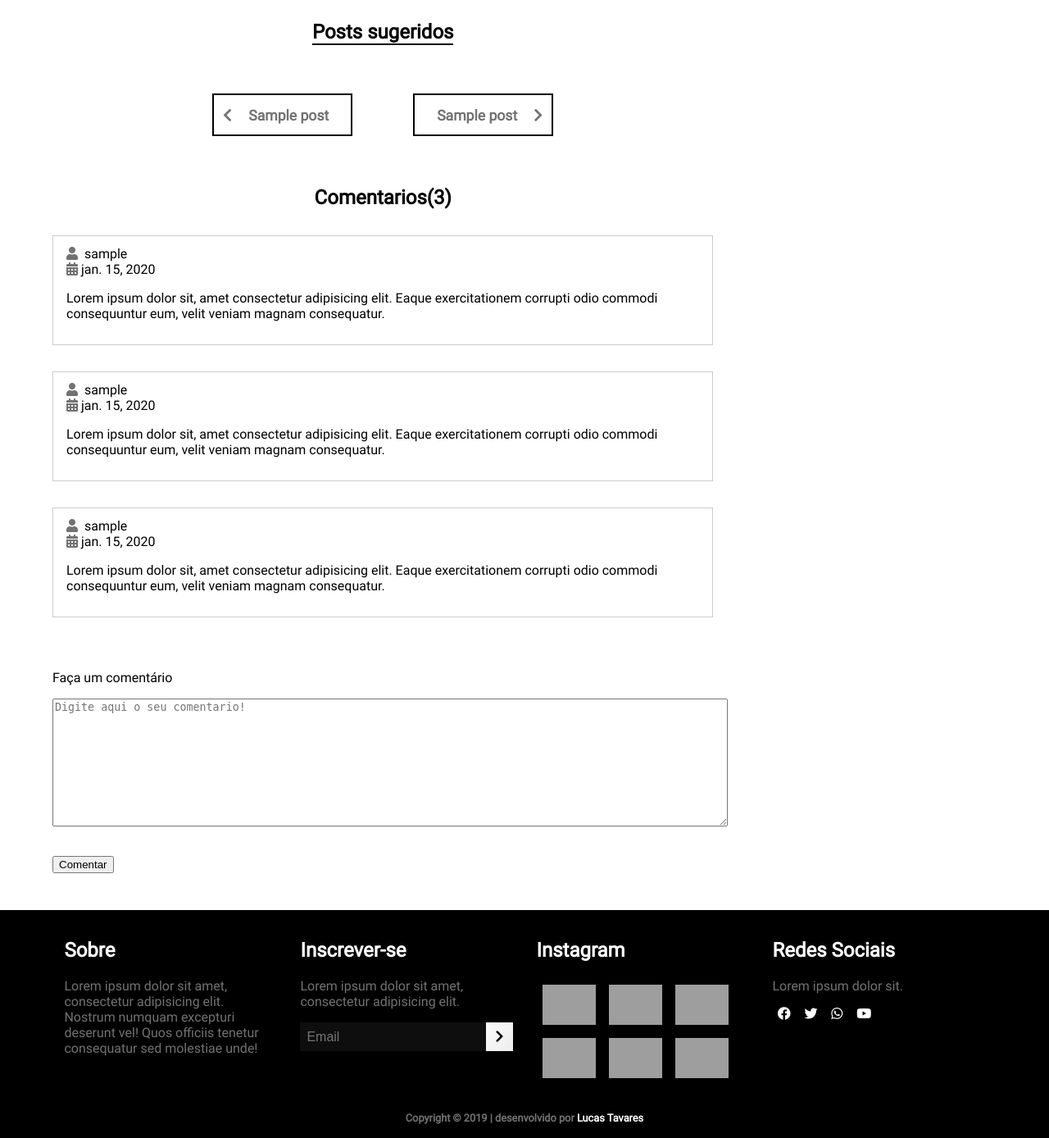
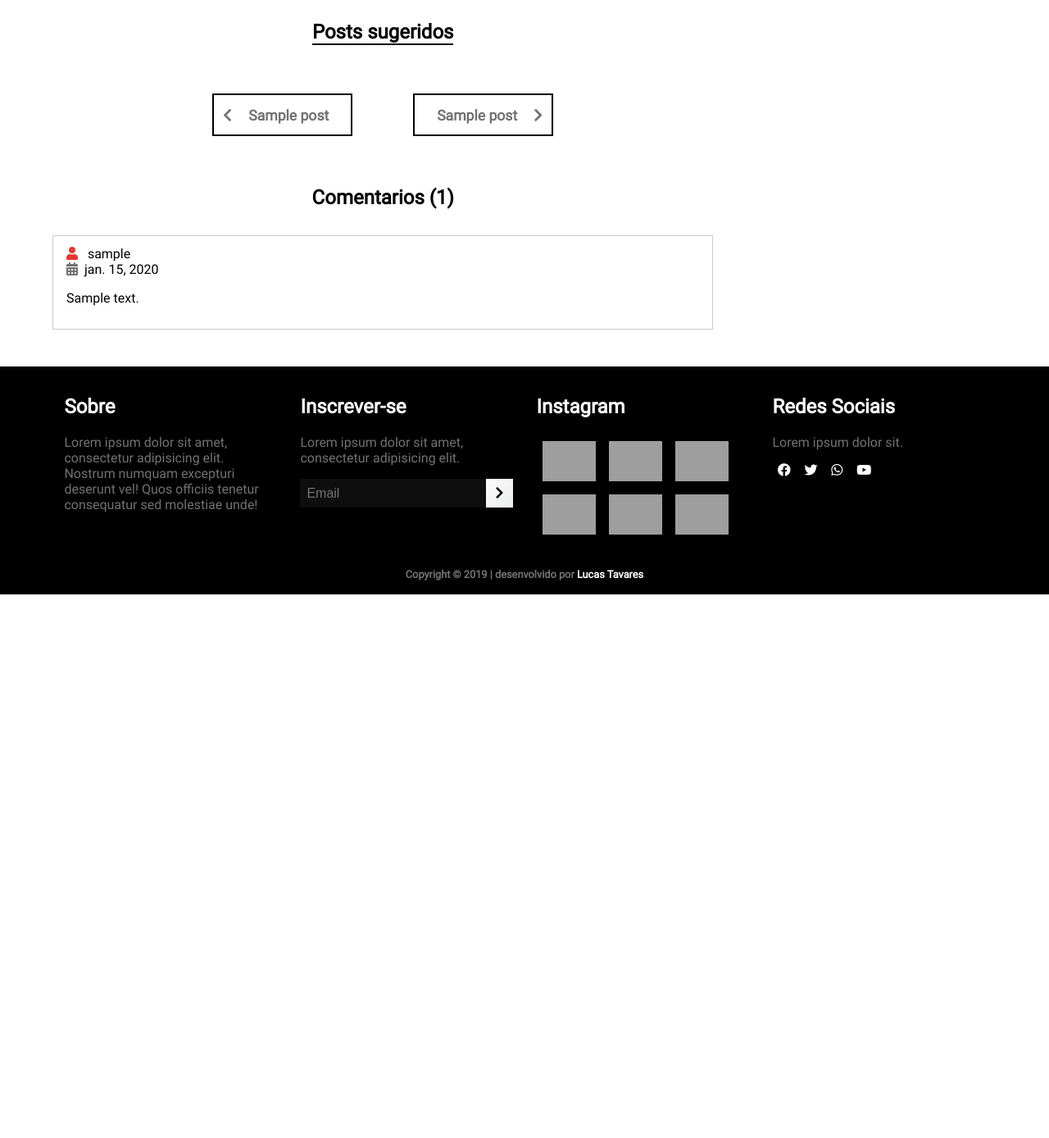
Before and after one commit to LucasDiasTavares/DjangoBlog, a Django app: page /post/1/ in a window 1280 px wide. Shown: the part 798-2186 px from the top of the page at 82% size. After the commit the page ends 1523 px from the top, so only its background shows below. Run offline with Django 3.2, Linux system fonts and the light colour scheme; tables that the repository leaves empty hold one stand-in row (values such as "Sample post"); grey boxes marked "Sample" are stand-in pictures; some libraries are stand-ins or nearby versions; grey boxes are pictures that could not be loaded.

Commit message:
Fazendo o formulário do comentário funcionar

```diff
--- a/src/posts/models.py
+++ b/src/posts/models.py
@@ -46,12 +46,17 @@ class Post(models.Model):
             'id': self.id
         })
 
+    @property
+    def get_comments(self):
+        return self.comments.all().order_by('-timestamp')
+
 
 class Comment(models.Model):
-    user = models.OneToOneField(User, on_delete=models.CASCADE)
+    user = models.ForeignKey(User, on_delete=models.CASCADE)
     timestamp = models.DateTimeField(auto_now_add=True)
     content = models.TextField()
-    post = models.ForeignKey(Post, on_delete=models.CASCADE)
+    post = models.ForeignKey(
+        Post, related_name='comments', on_delete=models.CASCADE)
 
     def __str__(self):
         return self.user.username
--- a/src/posts/views.py
+++ b/src/posts/views.py
@@ -1,6 +1,6 @@
 from django.db.models import Count, Q
 from django.core.paginator import Paginator, EmptyPage, PageNotAnInteger
-from django.shortcuts import render, get_object_or_404
+from django.shortcuts import render, get_object_or_404, redirect, reverse
 from .forms import CommentForm
 from .models import Post
 
@@ -93,6 +93,9 @@ def post(request, id):
             form.instance.user = request.user
             form.instance.post = post
             form.save()
+            return redirect(reverse("post-detail", kwargs={
+                'id': post.pk
+            }))
 
     context = {
         'post': post,
--- a/src/static_in_env/assets/css/style.css
+++ b/src/static_in_env/assets/css/style.css
@@ -85,6 +85,10 @@ span {
 
 .text-grey {
     color: var(--light-gray);
+}
+
+.text-red {
+    color: var(--light-red);
 }
 
 .mb-2 {
--- a/src/templates/post.html
+++ b/src/templates/post.html
@@ -55,44 +55,33 @@
                 </div>
                 <div id="comentary">
                     <div class="container">
-                        <h3>Comentarios(3)</h3>
+                        <h3>Comentarios ({{ post.comments.count }})</h3>
                     </div>
+
+                    {% for comment in post.get_comments %}
                     <div class="comentary">
                         <div>
-                            <span><i class="fas fa-user text-grey"></i>&nbsp;&nbsp;{{ post.author }}</span>
+                            <span>
+                                <!--  Can be a image if I want... maybe one day I change it
+                                <img src="{{ comment.user.author.profile_picture.url }}" alt="..." class=""> -->
+                                <i class="fas fa-user text-red"></i>
+                                &nbsp;&nbsp;{{ comment.user.username }}
+                            </span>
                         </div>
                         <div>
-                            <span><i class="fas fa-calendar-alt text-grey"></i>&nbsp;{{ post.timestamp|date|lower }}</span>
+                            <span>
+                                <i class="fas fa-calendar-alt text-grey"></i>
+                                &nbsp;{{ comment.timestamp|date|lower }}
+                            </span>
                         </div>
                         <div>
-                            <p>Lorem ipsum dolor sit, amet consectetur adipisicing elit. Eaque exercitationem corrupti odio commodi consequuntur eum, velit veniam magnam consequatur.</p>
+                            <p>{{ comment.content }}</p>
                         </div>
                     </div>
+                    {% endfor %}
 
-                    <div class="comentary">
-                        <div>
-                            <span><i class="fas fa-user text-grey"></i>&nbsp;&nbsp;{{ post.author }}</span>
-                        </div>
-                        <div>
-                            <span><i class="fas fa-calendar-alt text-grey"></i>&nbsp;{{ post.timestamp|date|lower }}</span>
-                        </div>
-                        <div>
-                            <p>Lorem ipsum dolor sit, amet consectetur adipisicing elit. Eaque exercitationem corrupti odio commodi consequuntur eum, velit veniam magnam consequatur.</p>
-                        </div>
-                    </div>
 
-                    <div class="comentary">
-                        <div>
-                            <span><i class="fas fa-user text-grey"></i>&nbsp;&nbsp;{{ post.author }}</span>
-                        </div>
-                        <div>
-                            <span><i class="fas fa-calendar-alt text-grey"></i>&nbsp;{{ post.timestamp|date|lower }}</span>
-                        </div>
-                        <div>
-                            <p>Lorem ipsum dolor sit, amet consectetur adipisicing elit. Eaque exercitationem corrupti odio commodi consequuntur eum, velit veniam magnam consequatur.</p>
-                        </div>
-                    </div>
-
+                    {% if request.user.is_authenticated %}
                     <div>
                         <form method="POST" action=".">
                             {% csrf_token %}
@@ -107,6 +96,7 @@
                             </div>
                         </form>
                     </div>
+                    {% endif %}
 
                 </div>
             </div>
```
Also changed, not shown: src/posts/migrations/0009_auto_20200103_1346.py (added), src/posts/migrations/0010_auto_20200103_1404.py (added).
